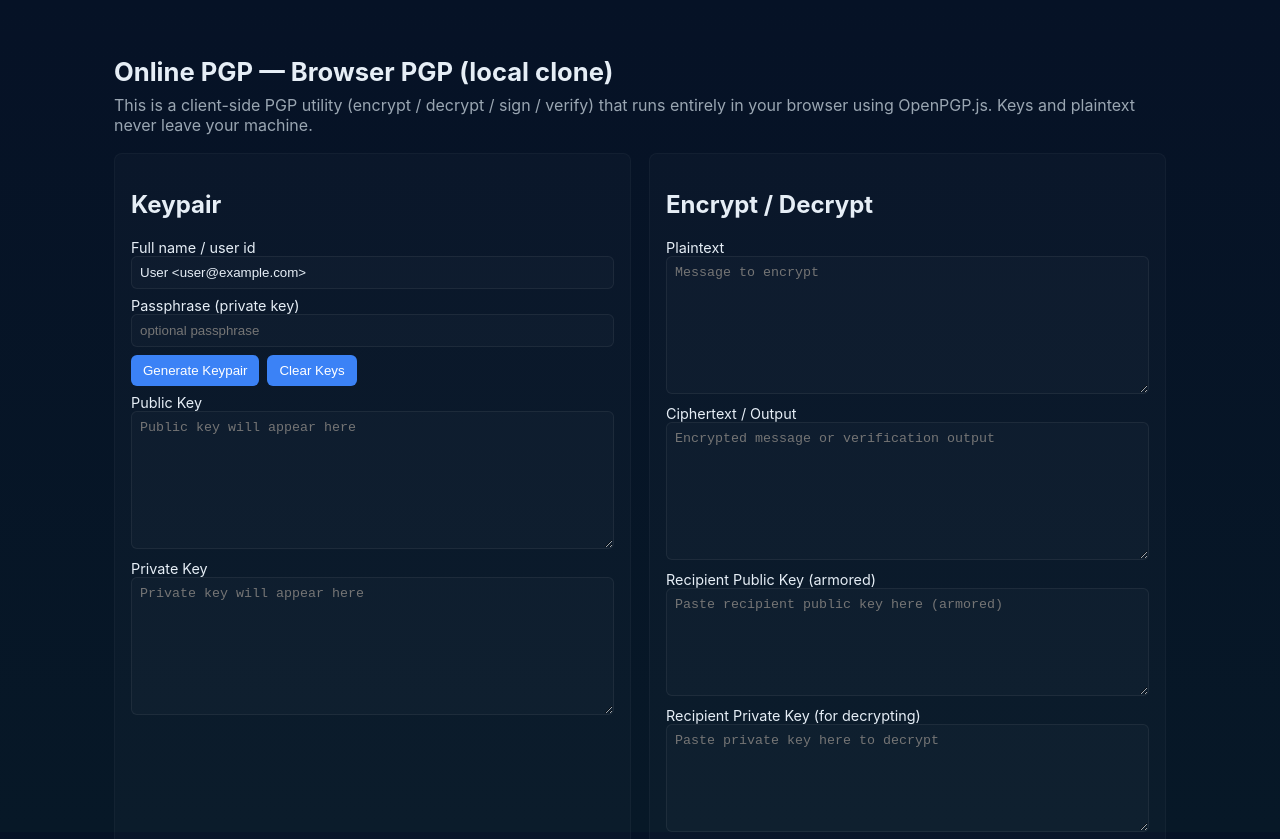
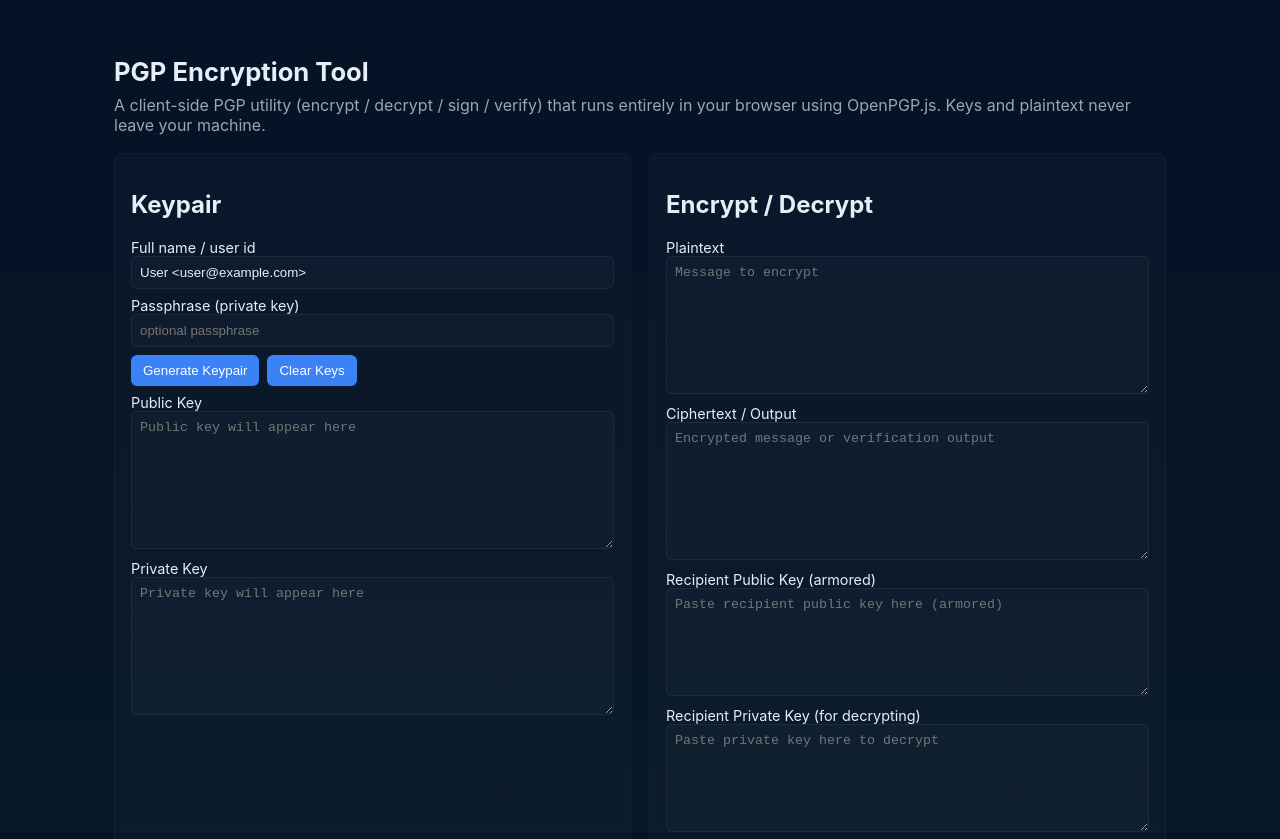
Before and after one commit to rohan-m-kells/pgponline, a plain HTML site: page index.html in a window 1280 px wide. Shown: the top 839 px of the page. Drawn offline with Linux system fonts and the light colour scheme.

Commit message:
Remove 'clone' references from title and content

```diff
--- a/index.html
+++ b/index.html
@@ -3,15 +3,15 @@
 <head>
   <meta charset="utf-8" />
   <meta name="viewport" content="width=device-width,initial-scale=1" />
-  <title>Online PGP — Local Browser PGP (clone)</title>
+  <title>PGP Encryption Tool</title>
   <link rel="stylesheet" href="style.css">
   <!-- OpenPGP.js from unpkg CDN -->
   <script src="https://unpkg.com/openpgp@5.6.0/dist/openpgp.min.js"></script>
 </head>
 <body>
   <main class="container">
-    <h1>Online PGP — Browser PGP (local clone)</h1>
-    <p class="muted">This is a client-side PGP utility (encrypt / decrypt / sign / verify) that runs entirely in your browser using OpenPGP.js. Keys and plaintext never leave your machine.</p>
+    <h1>PGP Encryption Tool</h1>
+    <p class="muted">A client-side PGP utility (encrypt / decrypt / sign / verify) that runs entirely in your browser using OpenPGP.js. Keys and plaintext never leave your machine.</p>
 
     <section class="grid">
       <div class="card">
@@ -74,7 +74,7 @@
     </section>
 
     <footer>
-      <p class="muted">This project is a functional clone for local use. It is not affiliated with the original site.</p>
+      <p class="muted">A secure PGP encryption tool for your browser.</p>
     </footer>
   </main>
 
```
